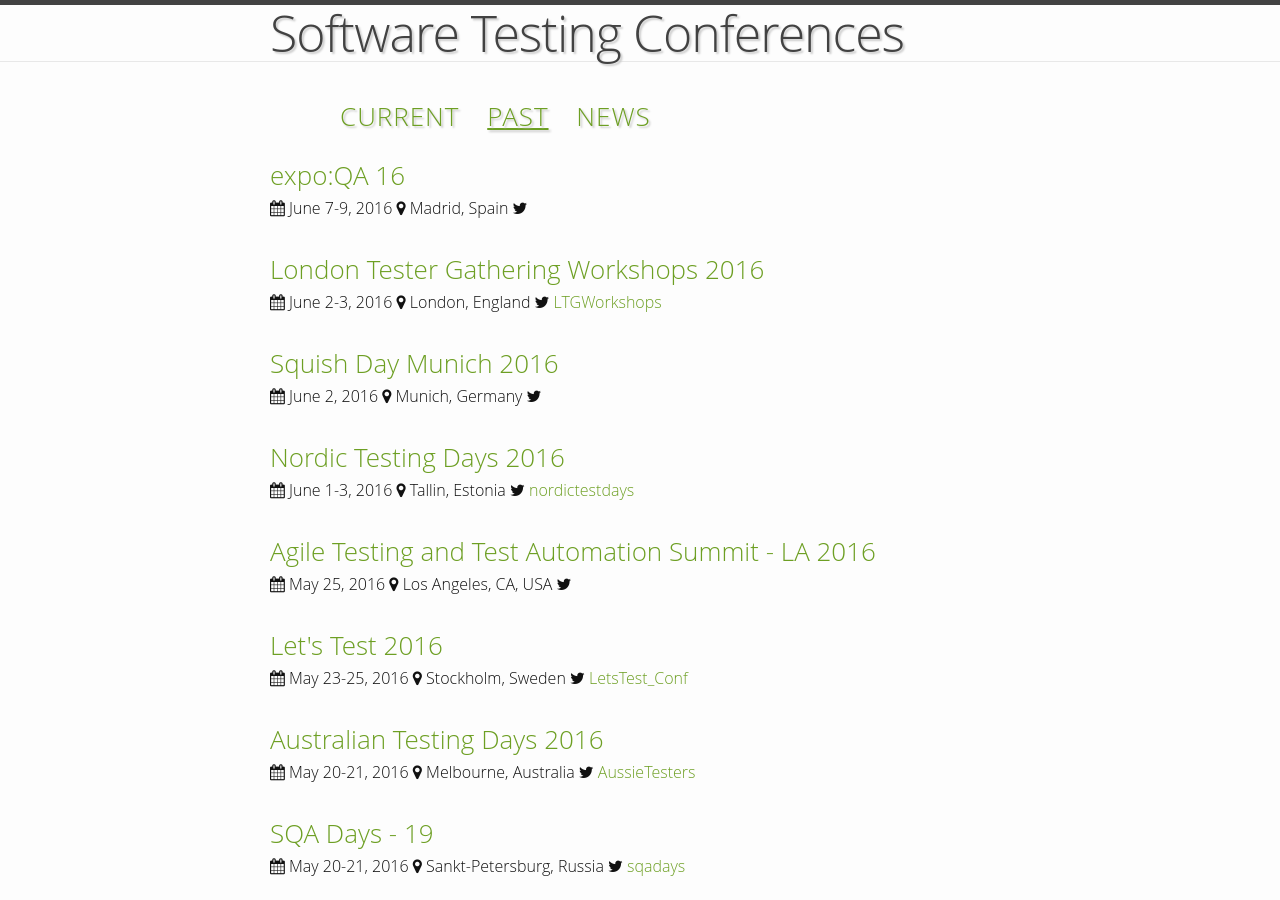
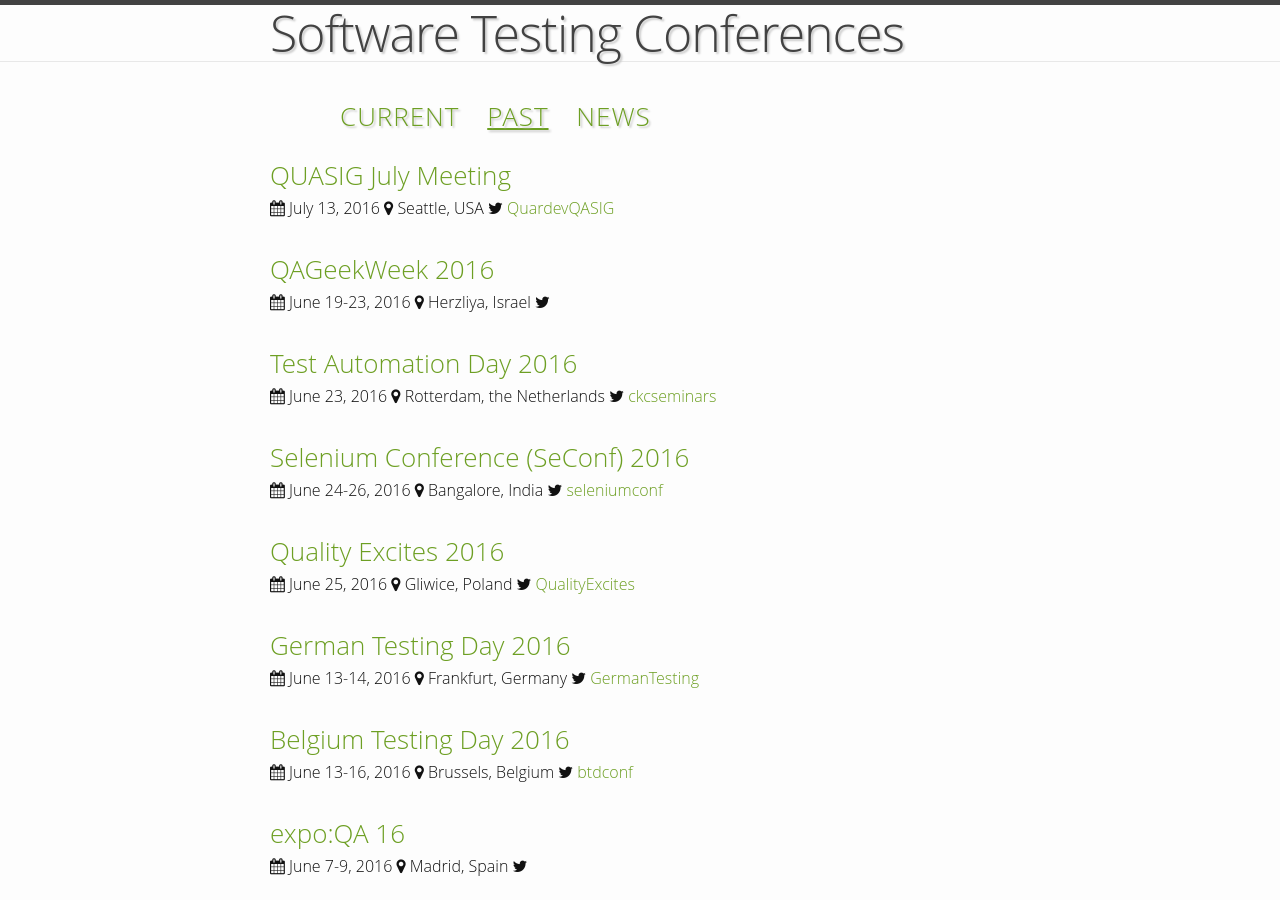
Before and after one commit to TestingConferences/testingconferences.github.io, a Jekyll site: the page built from past.html, in a window 1280 px wide and 900 px high. Built offline with Jekyll 4.4.1, drawn with Linux system fonts in a browser that asks for light colours.

Commit message:
moving finshed events to past

```diff
--- a/_data/past.yml
+++ b/_data/past.yml
@@ -1,3 +1,44 @@
+- name: QUASIG July Meeting
+  location: Seattle, USA
+  dates: "July 13, 2016"
+  url: http://www.qasig.org/events/julyqasigmeeting/
+  twitter: QuardevQASIG
+
+- name: QAGeekWeek 2016
+  location: Herzliya, Israel
+  dates: "June 19-23, 2016"
+  url: http://devgeekweek.jbh.co.il/learning-track/qa-geekweek/
+
+- name: Test Automation Day 2016
+  location: Rotterdam, the Netherlands
+  dates: "June 23, 2016"
+  url: http://www.testautomationday.com/
+  twitter: ckcseminars
+
+- name: Selenium Conference (SeConf) 2016
+  location: Bangalore, India
+  dates: "June 24-26, 2016"
+  url: http://2016.seleniumconf.in/
+  twitter: seleniumconf
+
+- name: Quality Excites 2016
+  location: Gliwice, Poland
+  dates: "June 25, 2016"
+  url: https://qualityexcites.pl/en/
+  twitter: QualityExcites
+
+- name: German Testing Day 2016
+  location: Frankfurt, Germany
+  dates: "June 13-14, 2016"
+  url: http://germantestingday.info/
+  twitter: GermanTesting
+
+- name: Belgium Testing Day 2016
+  location: Brussels, Belgium
+  dates: "June 13-16, 2016"
+  url: http://btdconf.com/
+  twitter: btdconf
+
 - name: expo:QA 16
   location: Madrid, Spain
   dates: "June 7-9, 2016"
```
